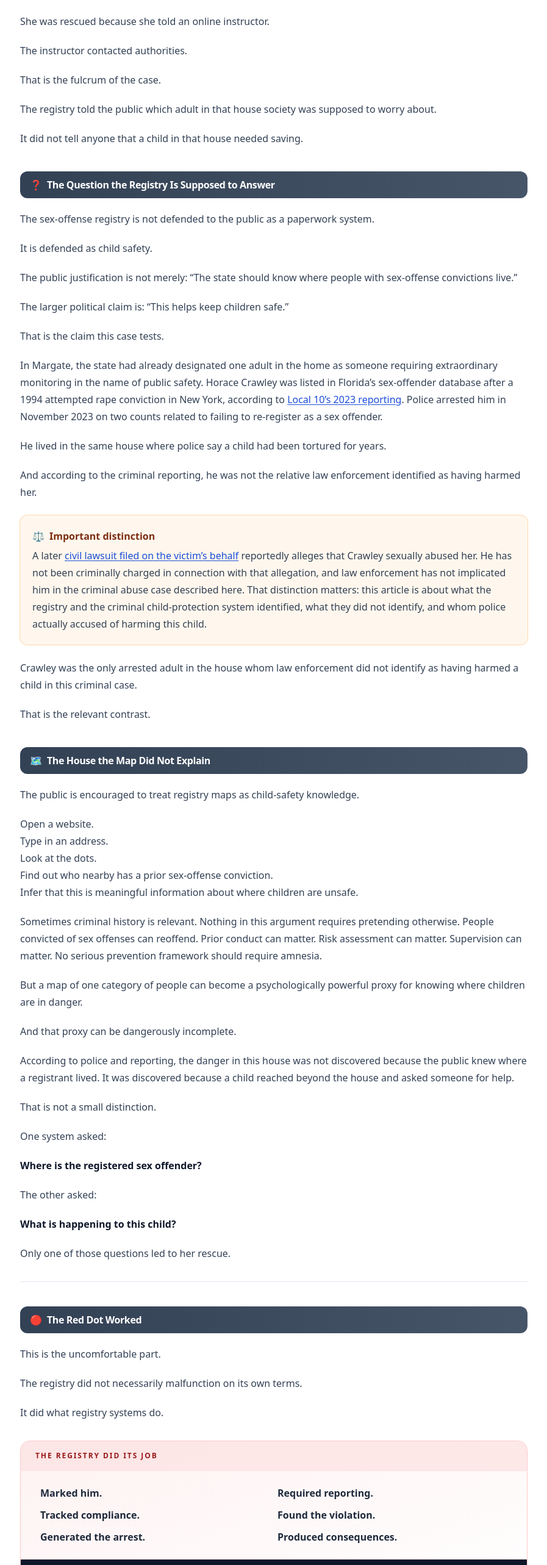
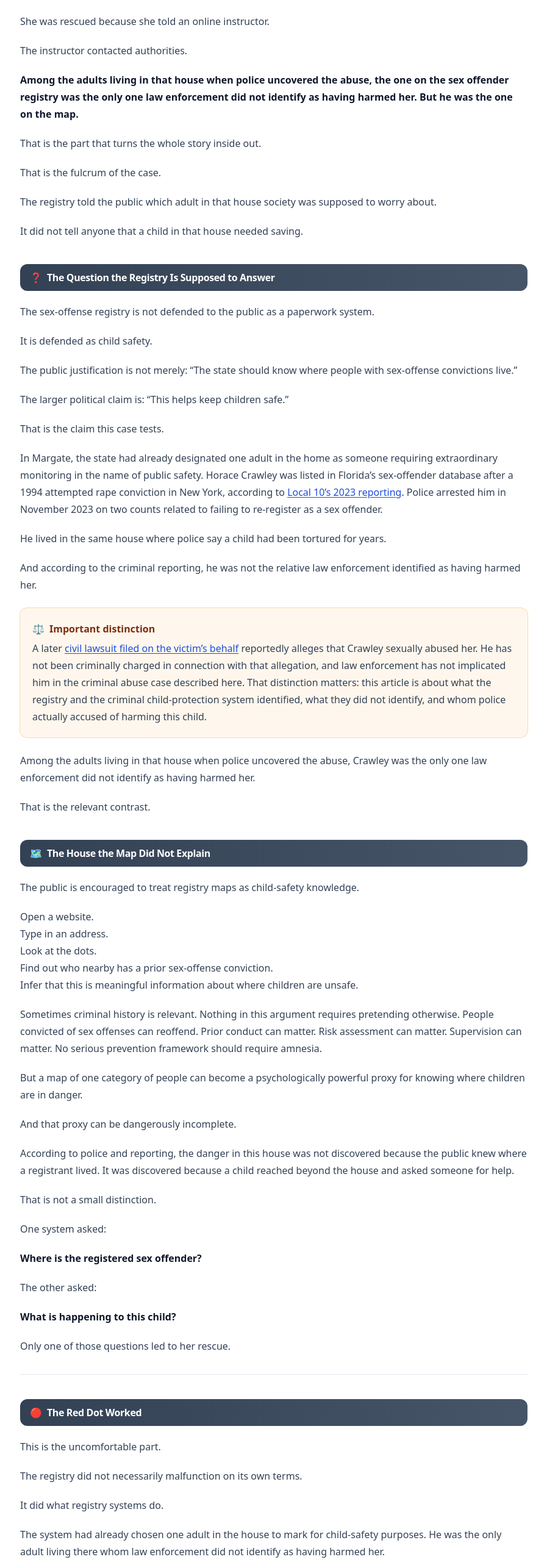
Before and after one commit to projectsolarrecon/Solar, a React (Vite) app: page /blog/the-man-on-the-map-wasnt-the-danger in a window 1280 px wide. Shown: the part 1560-4126 px from the top of the page at 61% size, without its empty margins (191-1088 px from the left). Built offline with nearby package versions, Linux system fonts and the light colour scheme.

Commit message:
Sharpen central household contrast

```diff
--- a/src/pages/blog/TheManOnTheMapWasntTheDanger.tsx
+++ b/src/pages/blog/TheManOnTheMapWasntTheDanger.tsx
@@ -108,6 +108,15 @@ export default function TheManOnTheMapWasntTheDanger(): JSX.Element {
         <p>The child was not rescued because a registry map identified danger.</p>
         <p>She was rescued because she told an online instructor.</p>
         <p>The instructor contacted authorities.</p>
+        <p>
+          <strong>
+            Among the adults living in that house when police uncovered the
+            abuse, the one on the sex offender registry was the only one law
+            enforcement did not identify as having harmed her. But he was the
+            one on the map.
+          </strong>
+        </p>
+        <p>That is the part that turns the whole story inside out.</p>
         <p>That is the fulcrum of the case.</p>
         <p>
           The registry told the public which adult in that house society was
@@ -180,8 +189,9 @@ export default function TheManOnTheMapWasntTheDanger(): JSX.Element {
         </Callout>
 
         <p>
-          Crawley was the only arrested adult in the house whom law enforcement
-          did not identify as having harmed a child in this criminal case.
+          Among the adults living in that house when police uncovered the abuse,
+          Crawley was the only one law enforcement did not identify as having
+          harmed her.
         </p>
         <p>That is the relevant contrast.</p>
 
@@ -234,6 +244,11 @@ export default function TheManOnTheMapWasntTheDanger(): JSX.Element {
         <p>This is the uncomfortable part.</p>
         <p>The registry did not necessarily malfunction on its own terms.</p>
         <p>It did what registry systems do.</p>
+        <p>
+          The system had already chosen one adult in the house to mark for
+          child-safety purposes. He was the only adult living there whom law
+          enforcement did not identify as having harmed her.
+        </p>
 
         <div className="not-prose my-8 overflow-hidden rounded-2xl border border-red-200 bg-gradient-to-br from-red-50 to-white shadow-sm">
           <div className="border-b border-red-100 bg-red-100/70 px-6 py-4">
@@ -586,8 +601,13 @@ export default function TheManOnTheMapWasntTheDanger(): JSX.Element {
         <p>The state knew how to find him.</p>
         <p>The state had marked him in the name of public safety.</p>
         <p>
-          And according to the criminal reporting, he was the one arrested
-          relative not accused of torturing the child.
+          Among the adults living in that house when police uncovered the abuse,
+          Crawley was the only one law enforcement did not identify as having
+          harmed her.
+        </p>
+        <p>
+          He was also the one the state had already put on a public child-safety
+          map.
         </p>
         <p>
           That does not make the civil allegation against him irrelevant. It
```
